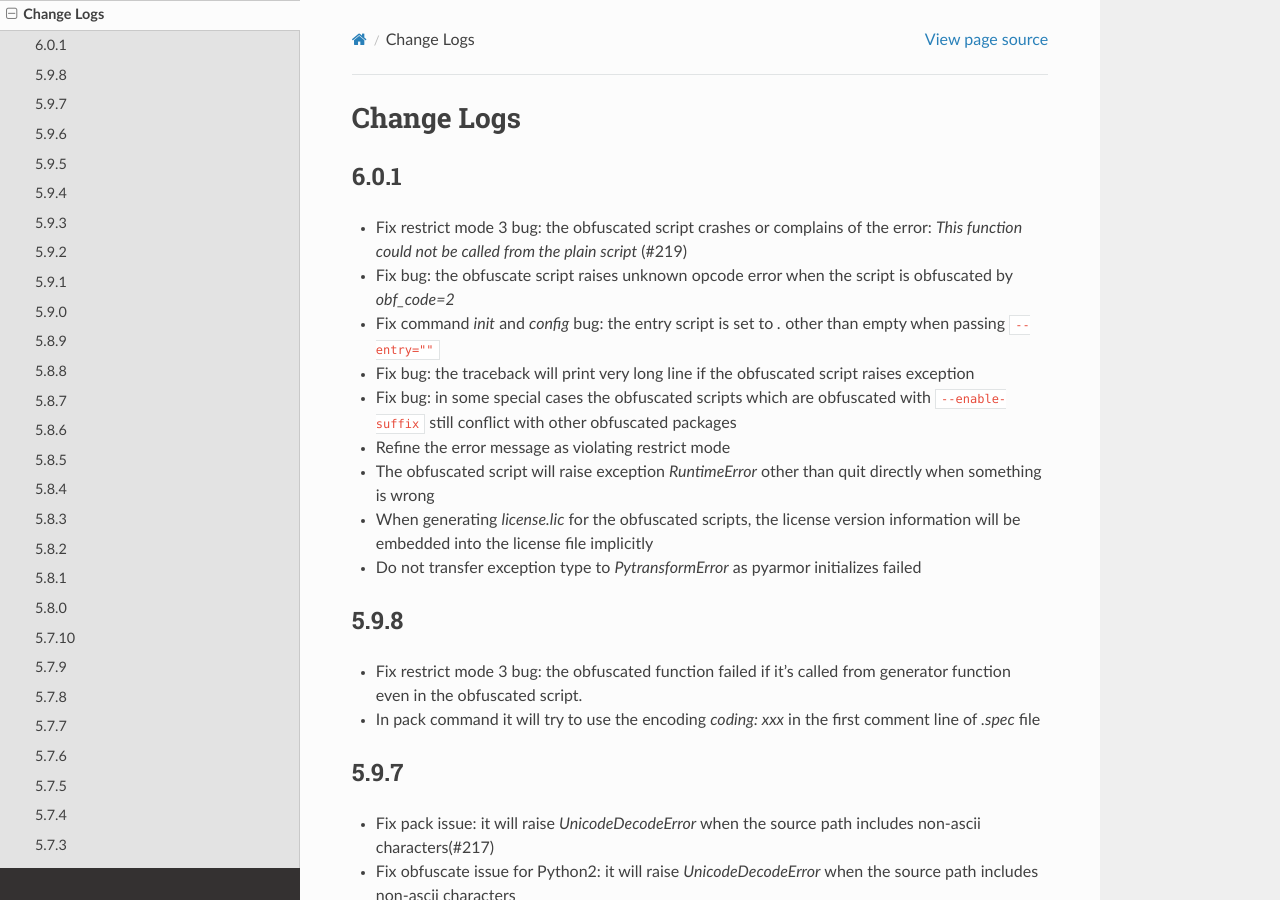
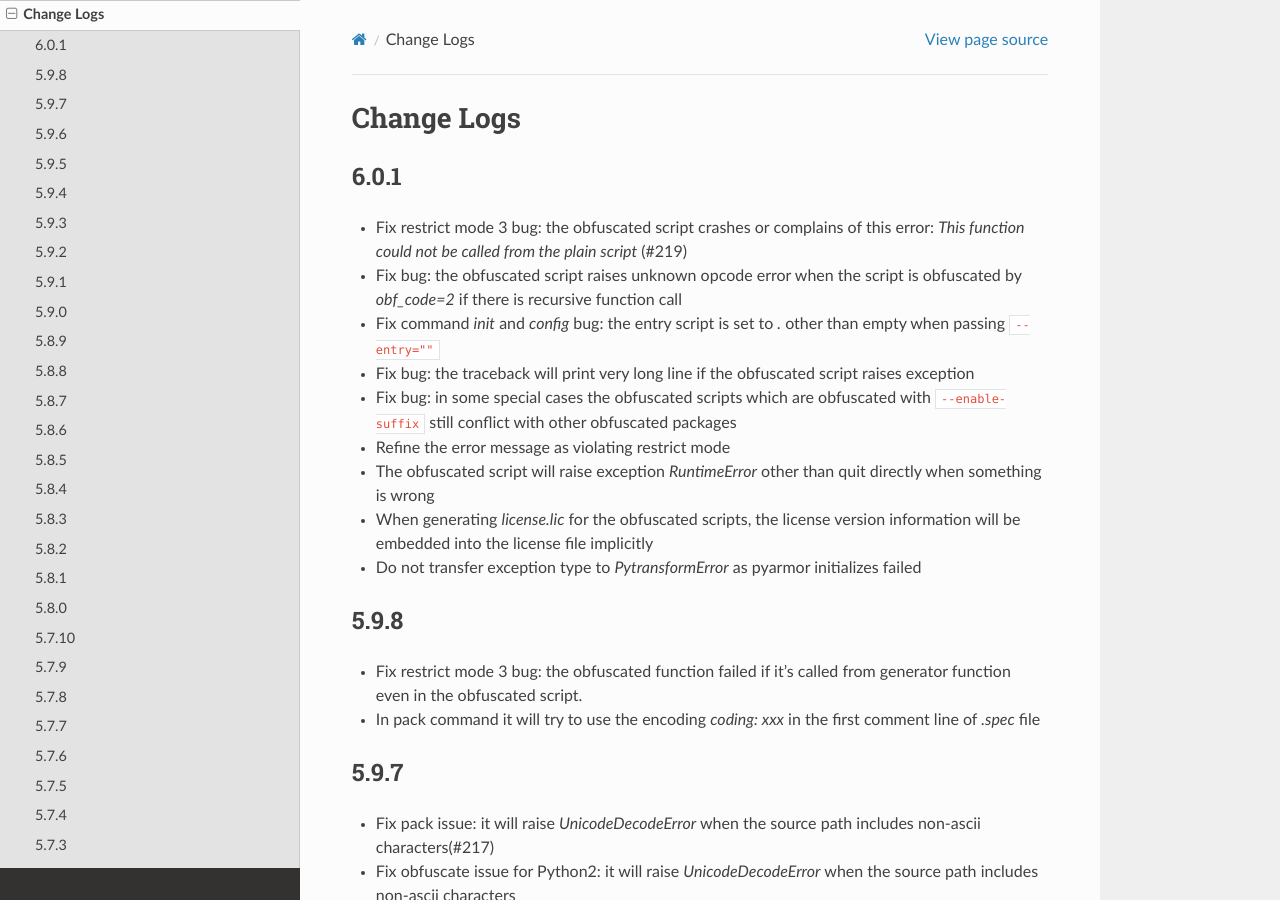
Before and after one commit to dashingsoft/pyarmor, a Sphinx documentation site: the page built from docs/change-logs.rst, in a window 1280 px wide and 900 px high. Built offline with Sphinx 7.4.7 and the Read the Docs theme 2.0.0, drawn with Linux system fonts in a browser that asks for light colours.

Commit message:
Refine change logs

```diff
--- a/docs/change-logs.rst
+++ b/docs/change-logs.rst
@@ -5,10 +5,11 @@
 
 6.0.1
 -----
-* Fix restrict mode 3 bug: the obfuscated script crashes or complains of the
+
+* Fix restrict mode 3 bug: the obfuscated script crashes or complains of this
   error: `This function could not be called from the plain script` (#219)
-* Fix bug: the obfuscate script raises unknown opcode error when the script is
-  obfuscated by `obf_code=2`
+* Fix bug: the obfuscated script raises unknown opcode error when the script is
+  obfuscated by `obf_code=2` if there is recursive function call
 * Fix command `init` and `config` bug: the entry script is set to `.` other than
   empty when passing ``--entry=""``
 * Fix bug: the traceback will print very long line if the obfuscated script
```
